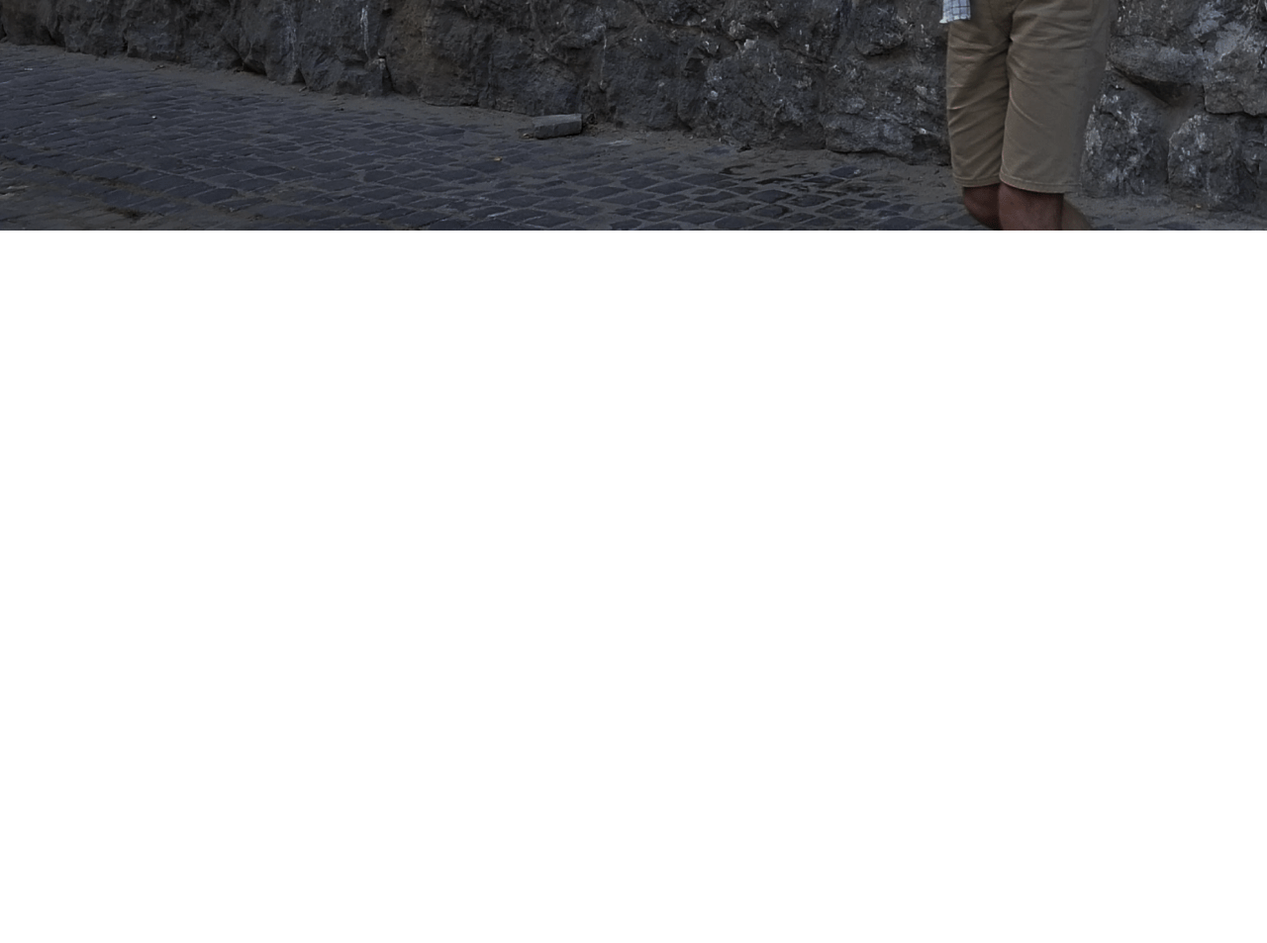
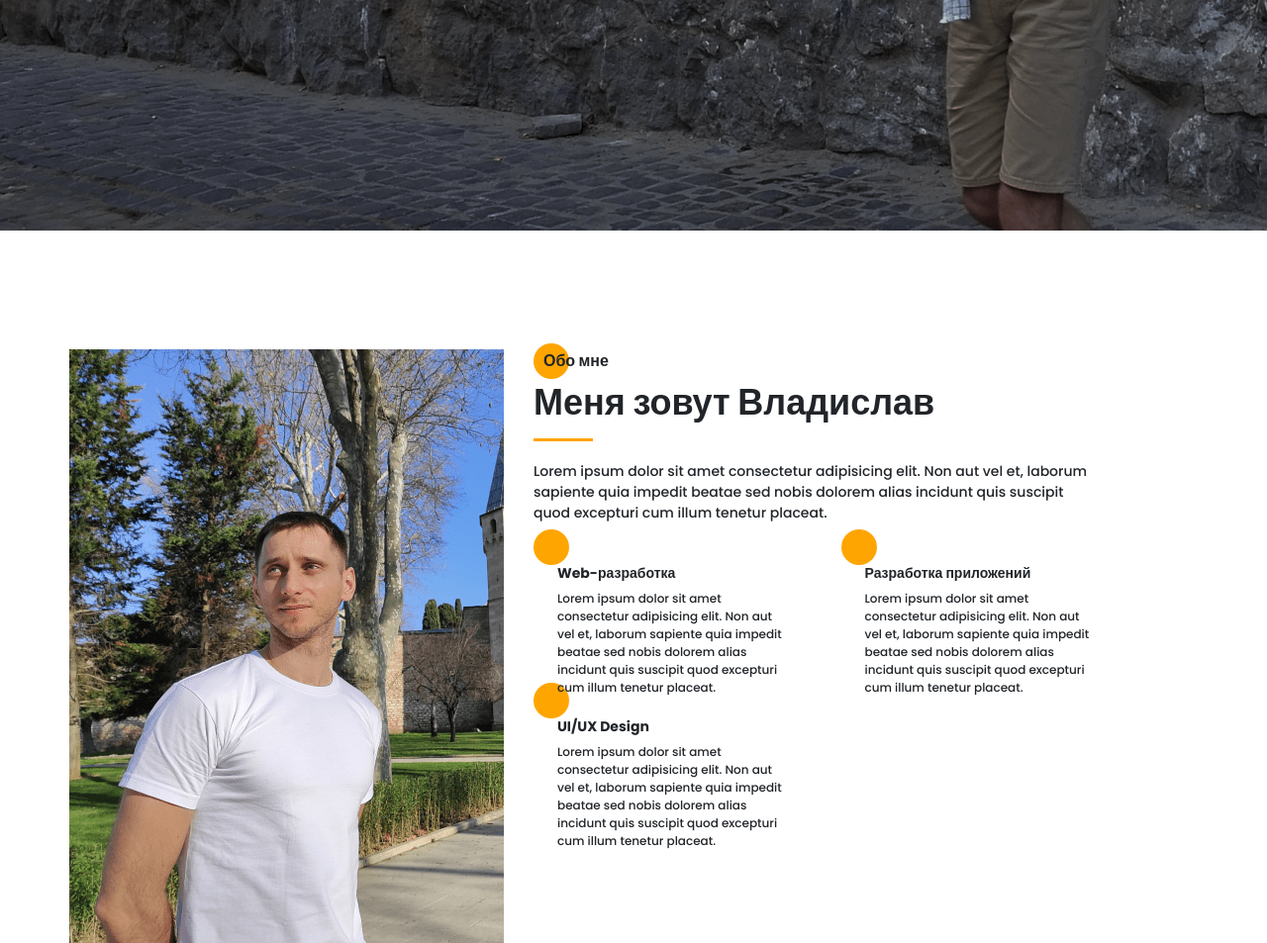
Before and after one commit to Vladyslav-1/porfolio, a website: page src/index.html in a window 1280 px wide. Shown: the part 567-1520 px from the top of the page at 99% size. Before the commit the page ends 800 px from the top, so only its background shows below. Drawn offline with nearby package versions, Linux system fonts and the light colour scheme; files that its build step writes are made by us from their sources; files whose address does not match are found by name.

Commit message:
second-page

```diff
--- a/src/index.html
+++ b/src/index.html
@@ -127,6 +127,37 @@
         </div>
     </section>
 
+    <section class="about">
+        <div class="container">
+            <div class="about__block">
+                <div class="about__photo">
+                    <img src="img/photo/photo_one-min.png" alt="photo">
+                </div>
+                <div class="about__desc-block">
+                    <div class="title title_fz16 about__title_fz16">Обо мне</div>
+                    <h2 class="about__name">Меня зовут Владислав</h2>
+                    <div class="about__line"></div>
+                    <p class="about__descr">Lorem ipsum dolor sit amet consectetur adipisicing elit. Non aut vel et, laborum sapiente quia impedit beatae sed nobis dolorem alias incidunt quis suscipit quod excepturi cum illum tenetur placeat.</p>
+                    <div class="about__services">
+                        <div class="about__services__item">
+                            <div class="title_fz14 about__title_fz14">Web-разработка</div>
+                            Lorem ipsum dolor sit amet consectetur adipisicing elit. Non aut vel et, laborum sapiente quia impedit beatae sed nobis dolorem alias incidunt quis suscipit quod excepturi cum illum tenetur placeat.
+                        </div>
+                        <div class="about__services__item">
+                            <div class="title_fz14 about__title_fz14">Разработка приложений</div>
+                            Lorem ipsum dolor sit amet consectetur adipisicing elit. Non aut vel et, laborum sapiente quia impedit beatae sed nobis dolorem alias incidunt quis suscipit quod excepturi cum illum tenetur placeat.
+                        </div>
+                        <div class="about__services__item">
+                            <div class="title_fz14 about__title_fz14">UI/UX Design</div>
+                            Lorem ipsum dolor sit amet consectetur adipisicing elit. Non aut vel et, laborum sapiente quia impedit beatae sed nobis dolorem alias incidunt quis suscipit quod excepturi cum illum tenetur placeat.
+                        </div>
+                    </div>
+                </div>
+            </div>
+
+        </div>
+    </section>
+
     <script src="js/script.js"></script>
 </body>
 </html>
--- a/src/js/script.js
+++ b/src/js/script.js
@@ -1,15 +1,13 @@
-// $(document).ready(function () {
-//     var scroll_pos = 210;
-//     $("#left-panel").scroll(function () {
-//         scroll_pos = $(this).scrollTop();
-//         if (scroll_pos > 210) {
-//             $("#sidepanel").css('fill', '#1A1A1A');
-//         } else {
-//             $("#sidepanel").css('fill', '#FFA501');
-//         }
-//         console.log(scroll_pos);
-//     });
-// });
+$(document).ready(function(){
+    $(window).scroll(function(){
+      if (document.body.scrollTop >= 500) {
+        $("sidepanel__link svg").css({
+          'fill':'#000000'
+        });
+      };
+    });
+  });
+
 
 
 const hamburger = document.querySelector('.hamburger'),
@@ -18,8 +16,10 @@ const hamburger = document.querySelector('.hamburger'),
 
 hamburger.addEventListener('click', () => {
     menu.classList.add('active');
+    hamburger.classList.add('active');
 });
 
 closeElem.addEventListener('click', () => {
     menu.classList.remove('active');
+    hamburger.classList.remove('active');
 });
--- /dev/null
+++ b/src/sass/blocks/_about.scss
@@ -0,0 +1,56 @@
+.about {
+    &__block {
+        display: grid;
+        grid-template-columns: 1fr 2fr;
+        width: 1040px;
+        height: 600px;
+        column-gap: 30px;
+        padding-top: 120px;
+    }
+    &__title_fz16 {
+        position: relative;
+        @include before_circle;
+        padding-left: 10px;
+    }
+    &__line {
+        width: 60px;
+        height: 3px;
+        background-color: $main-color;
+        margin-bottom: 20px;
+    }
+    &__name {
+        margin-bottom: 6px;
+        font-weight: 700;
+        font-size: 36px;
+        line-height: 60px;
+    }
+    &__descr {
+        font-weight: 500;
+        font-size: 14px;
+        line-height: 21px;
+    }
+    &__services {
+        display: grid;
+        grid-template-columns: 1fr 1fr;
+        column-gap: 50px;
+        row-gap: 20px;
+        margin-top: 40px;
+        font-weight: 500;
+        font-size: 12px;
+        line-height: 18px;
+        grid-auto-columns: 1fr;
+    }
+    &__services__item {
+        position: relative;
+        display: grid;
+        row-gap: 6px;
+        @include before_circle;
+        padding-left: 24px;
+        // grid-template-columns: 20px 200px;
+        // grid-template-rows: 1fr 1fr;
+        // column-gap: 20px;
+    }
+    // &__title_fz14 {
+    //     margin-bottom: 6px;
+    // }
+}
--- a/src/sass/blocks/_menu.scss
+++ b/src/sass/blocks/_menu.scss
@@ -17,6 +17,9 @@
     span.long {
         width: 36px;
     }
+}
+.hamburger.active {
+    display: none;
 }
 
 .menu {
--- a/src/sass/blocks/_sidepanel.scss
+++ b/src/sass/blocks/_sidepanel.scss
@@ -13,7 +13,6 @@
         &:hover {
             transform: scale(1.5,1.5);
             transition: .3s;
-            fill: $main-color;
             svg path {
                 fill: $main-color;
             }
--- a/src/sass/blocks/_title.scss
+++ b/src/sass/blocks/_title.scss
@@ -5,6 +5,7 @@
     &_fz14 {
         font-size: 14px;
         line-height: 21px;
+        font-weight: 700;
     }
     &_fz16 {
         font-size: 16px;
--- a/src/sass/style.scss
+++ b/src/sass/style.scss
@@ -21,3 +21,4 @@
 @import 'blocks/button';
 @import 'blocks/sidepanel';
 @import 'blocks/menu';
+@import 'blocks/about';
```
Also changed, not shown: dist/css/style.min.css, dist/img/photo/photo_one-min.png (added), dist/img/photo/photo_two-min.png (added), dist/img/works/photo_one-min.png (added), dist/img/works/photo_two-min.png (added), dist/index.html, dist/js/script.js, src/img/photo/photo_one-min.png (renamed from src/img/photo_one-min.png), src/img/photo/photo_two-min.png (renamed from src/img/photo_two-min.png).
